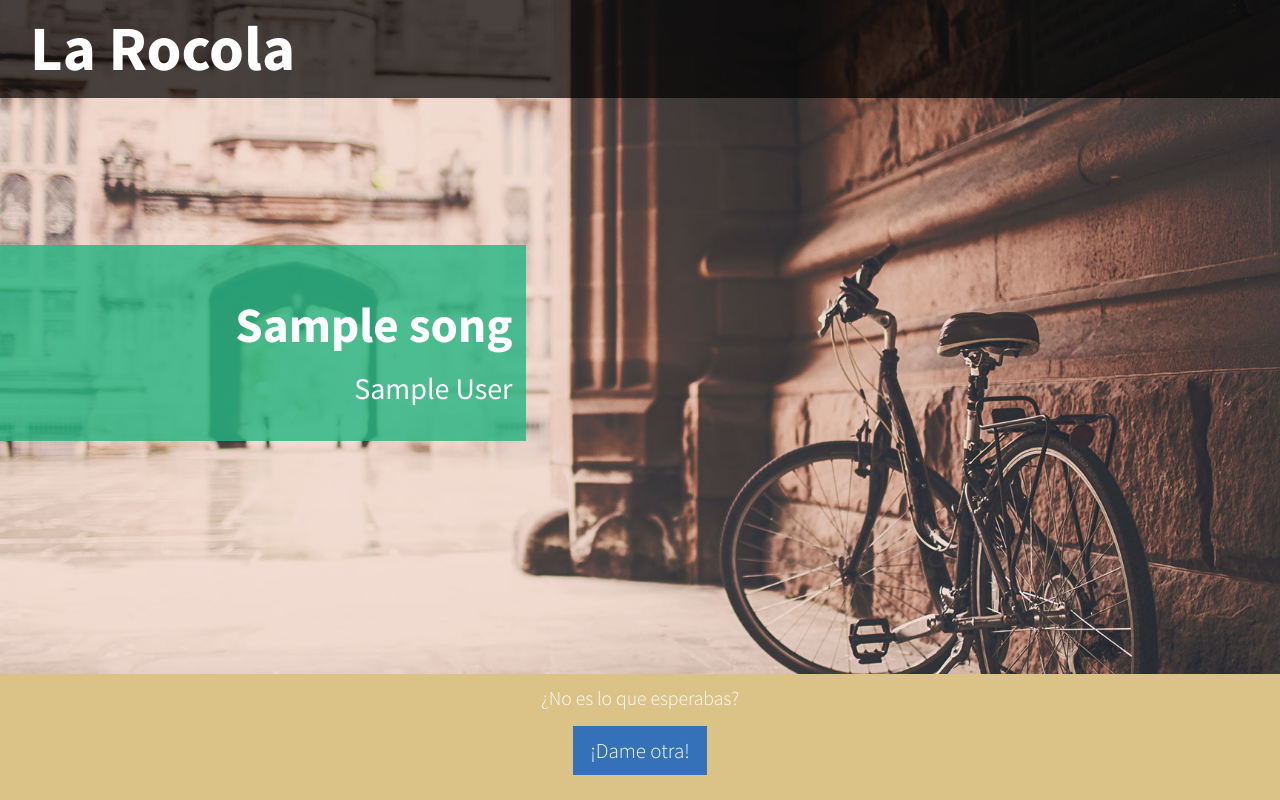
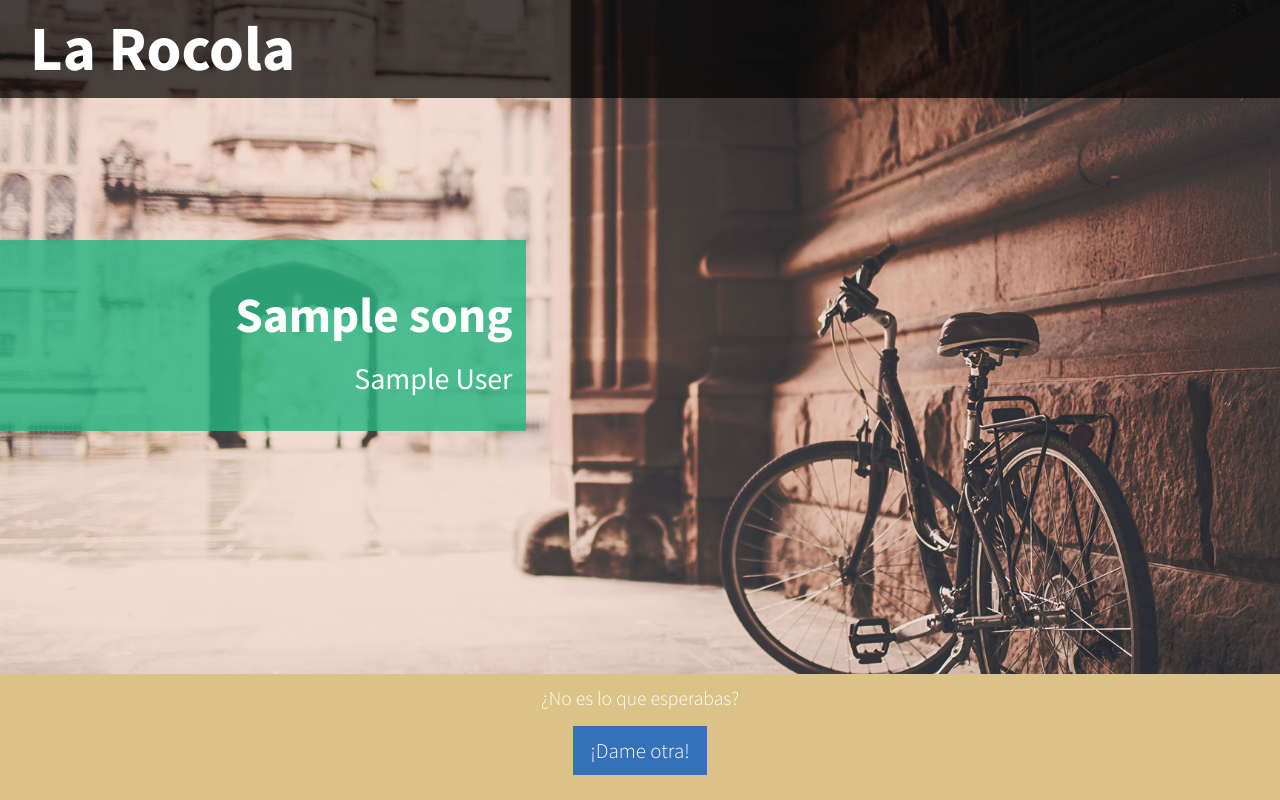
Before and after one commit to caroso1222/larocola, a Django app: template songs/templates/year.html in a window 1280 px wide. Run offline with Django 3.2, Linux system fonts and the light colour scheme; tables that the repository leaves empty hold one stand-in row (values such as "Sample post"); the template is opened without the code that fills it: values that come from a table or form of the project are taken from there, most other values are stand-ins (such as "Sample title", 1, 10 or a date in 2020); some libraries are stand-ins or nearby versions.

Commit message:
Create rules for resizing the info's green box according to name and authors str len

```diff
--- a/songs/templates/static/css/stylish-portfolio.css
+++ b/songs/templates/static/css/stylish-portfolio.css
@@ -335,7 +335,7 @@ footer {
 }
 
 #div_video{
-    margin-top: 40px;
+    margin-top: 30px;
 }
 
 #cancion{
@@ -399,13 +399,46 @@ footer {
     bottom: 0px;
 }
 
-.behind_info{
+.green_box_x2{
     position: relative;
-    bottom: 190px;
+    bottom: 210px;
     left:-40px;
-    height: 14em;
+    height: 15.5em;
     width:115%;
     background-color: #23b683;
     opacity: 0.8;
     z-index: 5;
 }
+
+.green_box_x1{
+    position: relative;
+    bottom: 237px;
+    left:-40px;
+    height: 17.3em;
+    width:115%;
+    background-color: #23b683;
+    opacity: 0.8;
+    z-index: 5;
+}
+
+.green_box_x0{
+    position: relative;
+    bottom: 210px;
+    left:-40px;
+    height: 15.5em;
+    width:115%;
+    background-color: #23b683;
+    opacity: 0.8;
+    z-index: 5;
+}
+
+.green_box_normal{
+    position: relative;
+    bottom: 185px;
+    left:-40px;
+    height: 13.7em;
+    width:115%;
+    background-color: #23b683;
+    opacity: 0.8;
+    z-index: 5;
+}
--- a/songs/templates/year.html
+++ b/songs/templates/year.html
@@ -52,8 +52,19 @@
                     <div class = "row">
                         <h3 id = "anho">{{song.year}}</h3>
                     </div>
-                    <div class = "behind_info">
+                    {% if box_height == 'big_x2' %}
+                    <div class = "green_box_x2">
                     </div>
+                    {% elif box_height == 'big_x1'%}
+                    <div class = "green_box_x1">
+                    </div>
+                    {% elif box_height == 'big_x0'%}
+                    <div class = "green_box_x0">
+                    </div>
+                    {% else %}
+                    <div class = "green_box_normal">
+                    </div>
+                    {% endif %}
 
                 </div>
                 <div class = "col-lg-6 col-sm-6 col-lg-offset-1">
```
Also changed, not shown: songs/views.py (+22 -0 lines), 1 other file.
